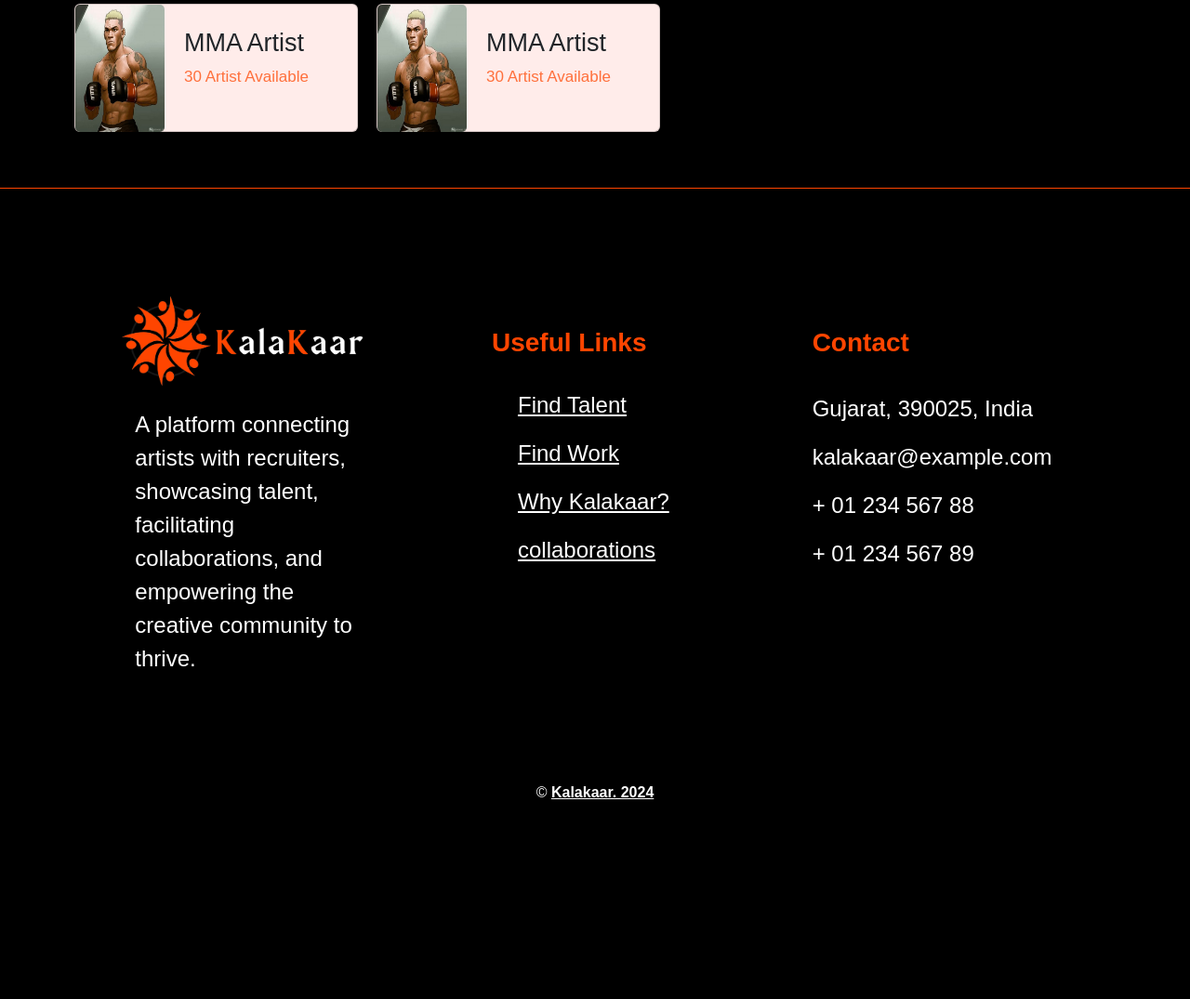
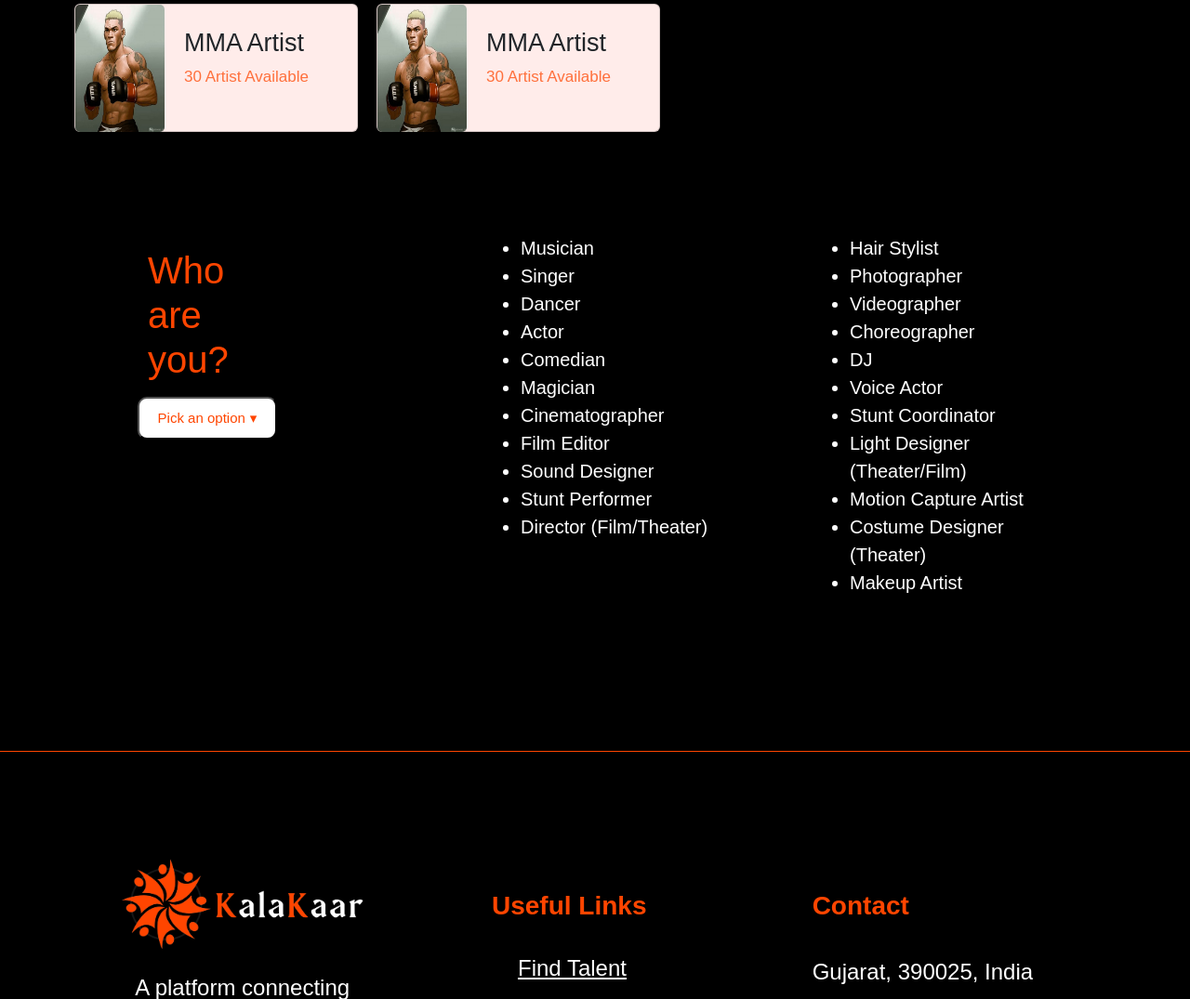
Before and after one commit to Gaurav151008/kalakaarWeb, a Node project: template views/home.ejs in a window 1280 px wide. Shown: the part 1403-2478 px from the top of the page at 93% size. Before the commit the page ends 2263 px from the top, so only its background shows below. Run offline with Node 20 templates, Linux system fonts and the light colour scheme; the template is opened without the code that fills it, so the values that code supplies are empty; some libraries are stand-ins or nearby versions.

Commit message:
Update home.ejs

```diff
--- a/views/home.ejs
+++ b/views/home.ejs
@@ -122,5 +122,47 @@
                 <% } %>
             <% } %>
         </div>
+        <div class="container">
+            <div class="section">
+            <h1 class="h1">Who are you?</h1>
+            <div class="dropdown" style="top: 160px; right: 115px;">
+              <button class="dropdown-btn">Pick an option</button>
+              <div class="dropdown-content">
+                <a href="#">Artist</a>
+                <a href="#">Recruiter</a>
+              </div>
+            </div>
+            </div>
+            <div class="section1">
+              <ul class="job-list1">
+                <li>Musician</li>
+                <li>Singer</li>
+                <li>Dancer</li>
+                <li>Actor</li>
+                <li>Comedian</li>
+                <li>Magician</li>
+                <li>Cinematographer</li>
+                <li>Film Editor</li>
+                <li>Sound Designer</li>
+                <li>Stunt Performer</li>
+                <li>Director (Film/Theater)</li>
+            </ul>
+            </div>
+            <div class="section2">
+            <ul class="job-list2">
+              <li>Hair Stylist</li>
+                <li>Photographer</li>
+                <li>Videographer</li>
+                <li>Choreographer</li>
+                <li>DJ</li>
+                <li>Voice Actor</li>
+                <li>Stunt Coordinator</li>
+                <li>Light Designer (Theater/Film)</li>
+                <li>Motion Capture Artist</li>
+                <li>Costume Designer (Theater)</li>
+                <li>Makeup Artist</li>
+              </ul>
+            </div>
+        </div>
     </div>
 <%- include('./footer.ejs') %>
```
